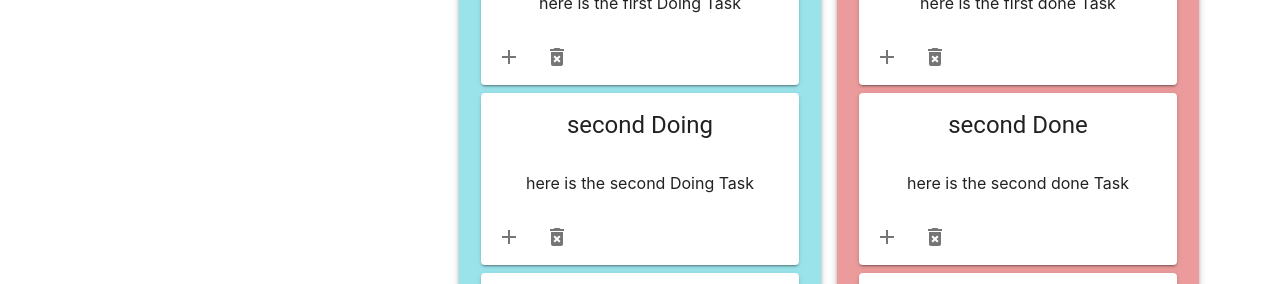
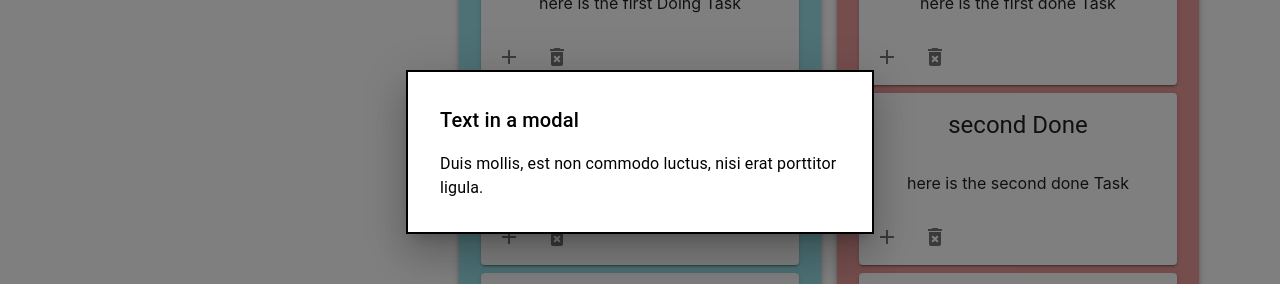
Before and after one commit to rkaufusi/Project-Manager-KB, a React (Create React App) app in the folder client/: page / in a window 1280 px wide. Both pictures are taken after a click on the button 337 px from the left and 118 px from the top of the page. Shown: the part 248-532 px from the top of the page. Built offline with nearby package versions, Linux system fonts and the light colour scheme; no server answers.

Commit message:
added createNew modal

```diff
--- a/client/src/components/columns/Columns.tsx
+++ b/client/src/components/columns/Columns.tsx
@@ -8,6 +8,8 @@ import Tasks from '../Tasks'
 import AddIcon from '@mui/icons-material/Add';
 import IconButton, { IconButtonProps } from '@mui/material/IconButton';
 import axios from 'axios'
+import Typography from '@mui/material/Typography';
+import Modal from '@mui/material/Modal';
 
 interface AllItems {
   todo_id: number,
@@ -19,6 +21,7 @@ interface AllItems {
 const Columns = () => {
     // axios to get columns
     const [test, setTest] = useState([])
+    const [isOpen, setIsOpen] = useState<boolean>(false)
     useEffect(() => {
       axios.get('http://localhost:5000/todos').then((allTodos) => {
         setTest(allTodos.data)
@@ -35,12 +38,36 @@ const Columns = () => {
       col VARCHAR(255),
     */
 
+    const style = {
+      position: 'absolute' as 'absolute',
+      top: '50%',
+      left: '50%',
+      transform: 'translate(-50%, -50%)',
+      width: 400,
+      bgcolor: 'background.paper',
+      border: '2px solid #000',
+      boxShadow: 24,
+      p: 4,
+    };
+
   const Item = styled(Paper)(({ theme }) => ({
     ...theme.typography.body2,
     padding: theme.spacing(1),
     textAlign: 'center',
     color: theme.palette.text.secondary,
   }));
+  const openCreateNew = (col: string) => {
+    setIsOpen(true)
+    console.log(`open ${col}`)
+  }
+  const closeCreateNew = () => {
+    setIsOpen(false)
+    console.log(`closed`)
+
+  }
+  //const addItem = () => {
+   // axios.post
+  //}
 /*
   const allToDo: AllItems[] = [
     {title: "first To Do", description: "here is the first To Do Task", col: "To Do"},
@@ -67,12 +94,27 @@ const Columns = () => {
   return (
     <Box sx={{ flexGrow: 1 }}>
       <Grid container spacing={2} justifyContent="center" >
+        <Modal
+          open={isOpen}
+          onClose={closeCreateNew}
+          aria-labelledby="modal-modal-title"
+          aria-describedby="modal-modal-description"
+        >
+        <Box sx={style}>
+          <Typography id="modal-modal-title" variant="h6" component="h2">
+              Text in a modal
+          </Typography>
+          <Typography id="modal-modal-description" sx={{ mt: 2 }}>
+               Duis mollis, est non commodo luctus, nisi erat porttitor ligula.
+          </Typography>
+          </Box>
+        </Modal>
         <Grid item xs={3.5} container direction="column" >
             <Paper elevation={4} style={{backgroundColor: "#ACEB9B"}}>
               <Grid container direction="row" justifyContent="space-evenly" alignItems="center">
                 <h2>To Do</h2>
                 <IconButton>
-                  <AddIcon/>
+                  <AddIcon onClick={() => openCreateNew("To Do")}/>
                 </IconButton>
               </Grid >
                 {test.map((value) => {
@@ -86,7 +128,7 @@ const Columns = () => {
             <Grid container direction="row" justifyContent="space-evenly" alignItems="center">
               <h2>Doing</h2>
               <IconButton>
-                <AddIcon/>
+                <AddIcon onClick={() => openCreateNew("Doing")}/>
               </IconButton>
             </Grid >
             {doingState.map((value) => {
@@ -99,7 +141,7 @@ const Columns = () => {
             <Grid container direction="row" justifyContent="space-evenly" alignItems="center">
               <h2>Done</h2>
               <IconButton>
-                <AddIcon/>
+                <AddIcon onClick={() => openCreateNew("Done")}/>
               </IconButton>
             </Grid >
             {doneState.map((value) => {
```
Also changed, not shown: client/src/components/Tasks.tsx (line endings or trailing spaces).
